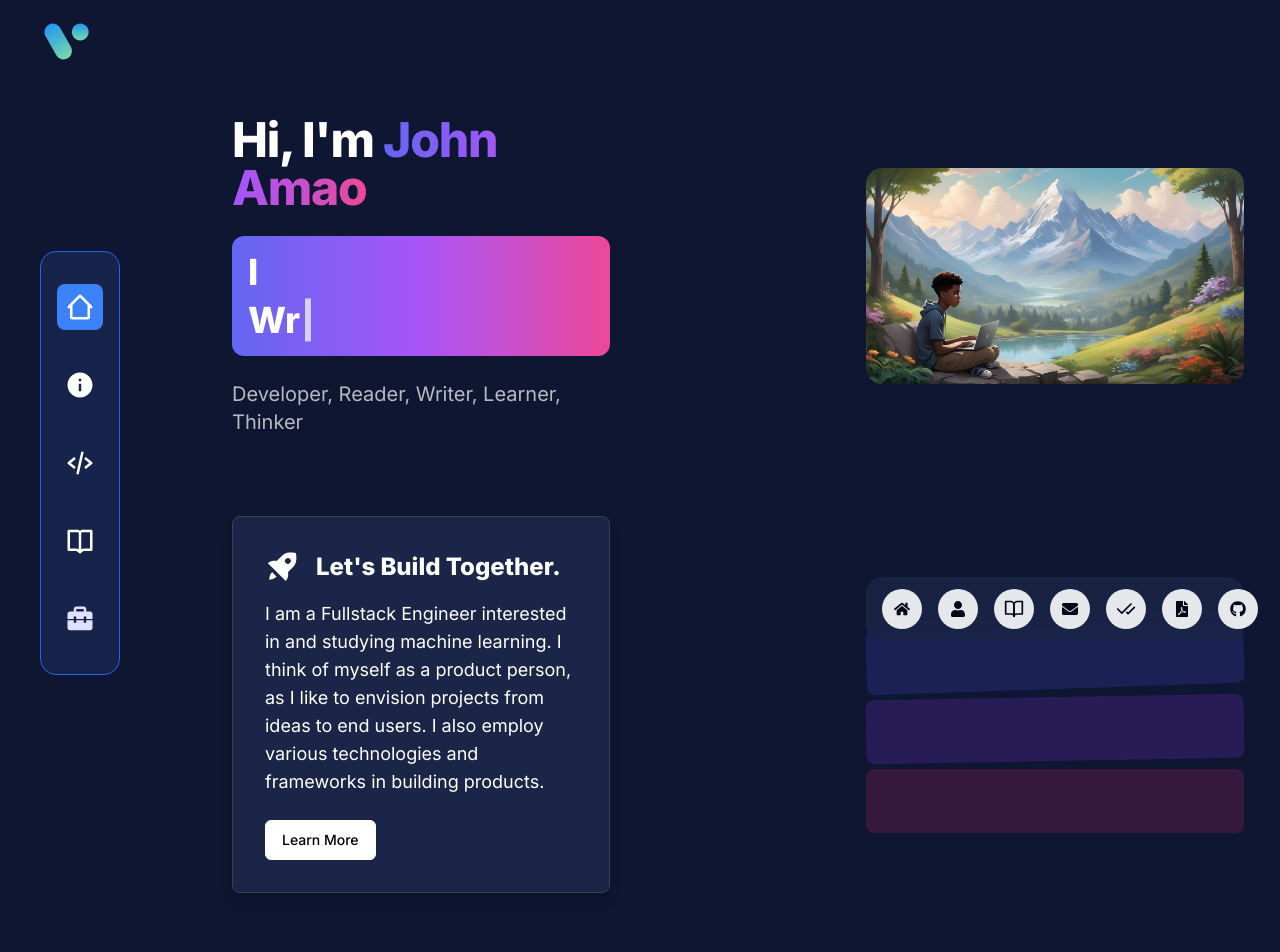
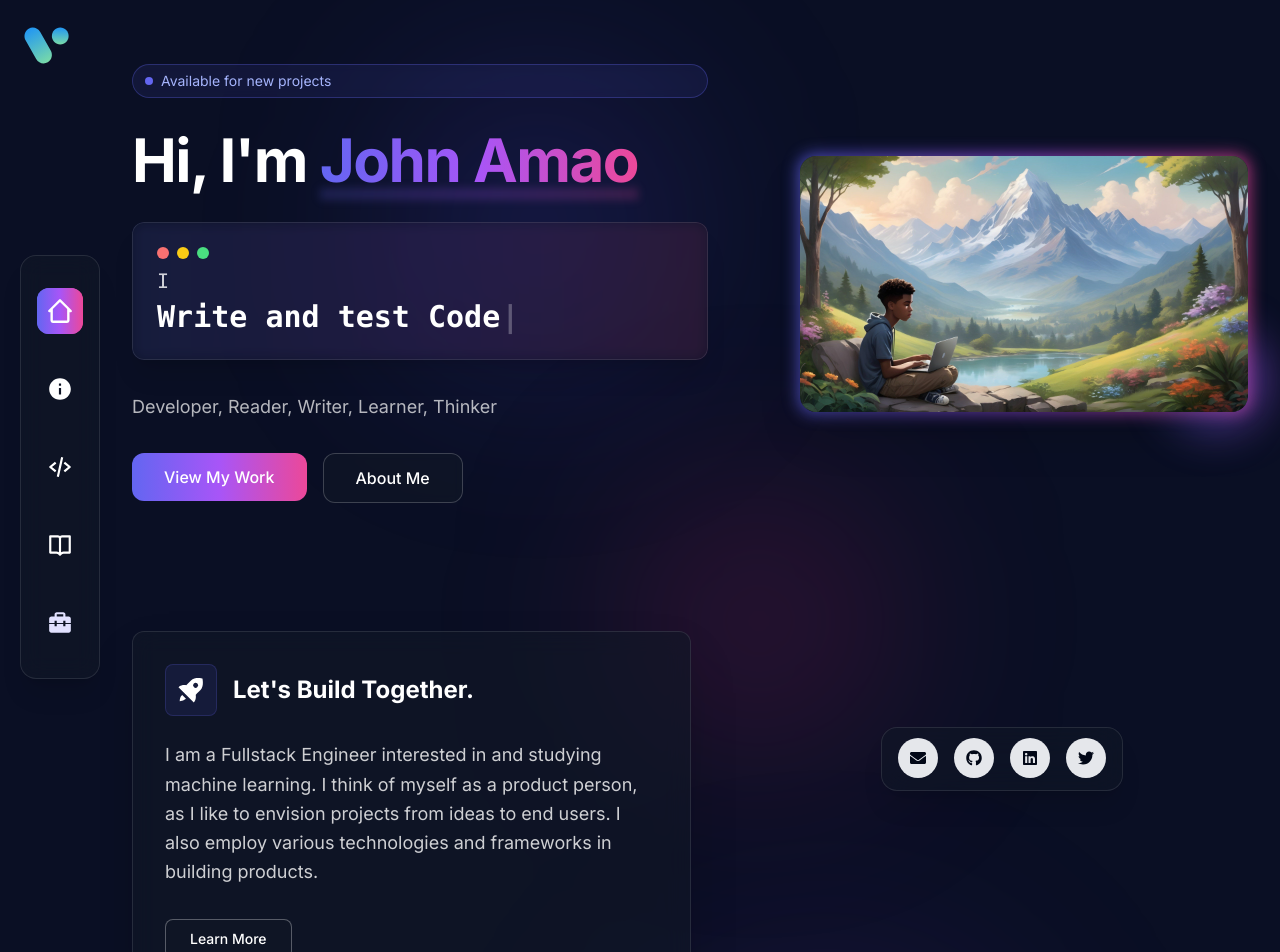
Before and after one commit to JOHN-AMAO/Portfolio, a Next.js app: page / in a window 1280 px wide. Shown: the top 952 px of the page. Built offline with nearby package versions, Linux system fonts and the light colour scheme.

Commit message:
updates to homepage

```diff
--- /dev/null
+++ b/app/(routes)/test/page.tsx
@@ -0,0 +1,13 @@
+import React from 'react'
+
+const page = () => {
+  return (
+    <div>
+      <>
+      test
+      </>
+    </div>
+  )
+}
+
+export default page
--- a/app/layout.tsx
+++ b/app/layout.tsx
@@ -30,8 +30,8 @@ export default function RootLayout({
 }>) {
   return (
     <html lang='en'>
-      <body className={`${inter.className}  m-5 bg-[#0e1631] mb-5`}>
-        <div className='flex flex-row '>
+      <body className={`${inter.className} bg-[#0a0f24]`}>
+        <div className='flex flex-row min-h-screen'>
           <DesktopSidebar />
           {children}
           <Analytics />
--- a/app/page.tsx
+++ b/app/page.tsx
@@ -5,53 +5,121 @@ import Link from "next/link";
 import { Button } from "@/components/ui/button";
 import { useState, useEffect } from "react";
 import { FloatingDock } from "@/components/ui/floating-dock";
-import { FaHome, FaUser, FaBlog, FaEnvelope, FaRProject, FaFilePdf, FaGithub, FaLinkedin, FaTwitter } from "react-icons/fa";
+import { FaEnvelope, FaGithub, FaLinkedin, FaTwitter } from "react-icons/fa";
 import { motion } from "framer-motion";
-import { BookOpen, CheckCheck } from "lucide-react";
 
 export default function Home() {
-  const [isHovered, setIsHover] = useState(false);
+  const [isHovered, setIsHovered] = useState(false);
   const [isMobileDockOpen, setIsMobileDockOpen] = useState(false);
+  const [scrollY, setScrollY] = useState(0);
 
-  const items = [
-    { title: "Home", icon: <FaHome />, href: "/" },
-    { title: "About", icon: <FaUser />, href: "/about" },
-    { title: "Blog", icon: <BookOpen />, href: "/blog" },
-    { title: "Contact", icon: <FaEnvelope />, href: "mailto:amaojohn767@gmail.com" },
-    { title: "Projects", icon: <CheckCheck />, href: "/projects" },
-    { title: "Resume", icon: <FaFilePdf />, href: "/resume" },
+  const socialLinks = [
+    { title: "Mail", icon: <FaEnvelope />, href: "mailto:amaojohn767@gmail.com" },
     { title: "Github", icon: <FaGithub />, href: "https://github.com/JOHN-AMAO" },
     { title: "LinkedIn", icon: <FaLinkedin />, href: "https://www.linkedin.com/in/john-amao-7352631b7/" },
     { title: "X", icon: <FaTwitter />, href: "https://x.com/JOHNAMAO4" },
   ];
 
   useEffect(() => {
+    const handleScroll = () => {
+      setScrollY(window.scrollY);
+    };
+
+    window.addEventListener("scroll", handleScroll);
+    return () => window.removeEventListener("scroll", handleScroll);
+  }, []);
+
+  useEffect(() => {
     if (isMobileDockOpen) {
-      document.body.style.backgroundColor = "black";
-      document.body.style.transition = "background-color 0.3s ease";
+      document.body.style.backgroundColor = "rgba(10, 15, 36, 0.9)";
+      document.body.style.backdropFilter = "blur(8px)";
+      document.body.style.transition = "background-color 0.3s ease, backdrop-filter 0.3s ease";
     } else {
       document.body.style.backgroundColor = "";
+      document.body.style.backdropFilter = "";
     }
 
     return () => {
       document.body.style.backgroundColor = "";
+      document.body.style.backdropFilter = "";
       document.body.style.transition = "";
     };
   }, [isMobileDockOpen]);
 
+  // Animation variants
+  const fadeIn = {
+    hidden: { opacity: 0, y: 20 },
+    visible: (i: number) => ({
+      opacity: 1,
+      y: 0,
+      transition: {
+        delay: i * 0.15,
+        duration: 0.5,
+      },
+    }),
+  };
+
   return (
-    <main className={`bg-[#0e1631] min-h-screen md:ml-24 transition-colors duration-300 ${isMobileDockOpen ? 'bg-black' : ''}`}>
-      <div className='container mx-auto px-4 py-12 md:py-20 lg:py-24'>
-        <div className='grid grid-cols-1 lg:grid-cols-2 gap-12 lg:gap-64 items-center'>
-          <div className='flex flex-col gap-6 max-w-xl'>
-            <h1 className='text-white text-3xl md:text-4xl lg:text-5xl font-extrabold tracking-tight leading-tight'>
-              Hi, I&apos;m{" "}
-              <span className='bg-gradient-to-r from-indigo-500 via-purple-500 to-pink-500 text-transparent bg-clip-text'>
+    <main className="min-h-screen relative overflow-hidden w-full flex-1">
+      {/* Background elements */}
+      <div className="absolute inset-0 -z-10 bg-[#0a0f24]">
+        <div className="absolute top-20 left-1/4 w-72 h-72 rounded-full bg-indigo-600/20 blur-[100px]" />
+        <div className="absolute bottom-40 right-1/4 w-80 h-80 rounded-full bg-purple-600/20 blur-[120px]" />
+        <div className="absolute top-1/3 right-1/3 w-64 h-64 rounded-full bg-pink-600/20 blur-[100px]" />
+      </div>
+
+      {/* Grid pattern overlay */}
+      <div className="absolute inset-0 -z-5 bg-[url('/grid-pattern.svg')] bg-repeat opacity-[0.02]" />
+
+      <div className="mx-auto px-4 sm:px-6 md:px-8 py-16 relative z-10 w-full max-w-7xl">
+        {/* Hero Section */}
+        <motion.div
+          initial="hidden"
+          animate="visible"
+          className="flex flex-col lg:flex-row items-center justify-between gap-12 mb-32 mx-auto max-w-6xl"
+        >
+          {/* Left Column - Text Content */}
+          <div className="flex flex-col gap-8 lg:max-w-xl w-full">
+            <motion.div
+              custom={0}
+              variants={fadeIn}
+              className="inline-flex items-center px-3 py-1.5 rounded-full border border-indigo-500/30 bg-indigo-500/10 text-indigo-300 text-sm backdrop-blur-sm"
+            >
+              <span className="relative flex h-2 w-2 mr-2">
+                <span className="animate-ping absolute inline-flex h-full w-full rounded-full bg-indigo-400 opacity-75"></span>
+                <span className="relative inline-flex rounded-full h-2 w-2 bg-indigo-500"></span>
+              </span>
+              Available for new projects
+            </motion.div>
+
+            <motion.h1
+              custom={1}
+              variants={fadeIn}
+              className="text-white text-5xl md:text-6xl font-bold tracking-tight leading-tight"
+            >
+              Hi, I'm{" "}
+              <span className="relative">
+                <span className="bg-gradient-to-r from-indigo-500 via-purple-500 to-pink-500 text-transparent bg-clip-text relative z-10">
                   John Amao
                 </span>
-            </h1>
-            <div className='p-4 rounded-xl bg-gradient-to-r from-indigo-500 via-purple-500 to-pink-500 text-white text-2xl md:text-3xl lg:text-4xl font-extrabold'>
-              <div className='mb-2'>I</div>
+                <span className="absolute -bottom-1 left-0 h-3 w-full bg-gradient-to-r from-indigo-500/20 via-purple-500/20 to-pink-500/20 blur-sm -z-0"></span>
+              </span>
+            </motion.h1>
+
+            <motion.div
+              custom={2}
+              variants={fadeIn}
+              className="relative rounded-xl shadow-xl overflow-hidden"
+            >
+              <div className="absolute inset-0 bg-gradient-to-r from-indigo-500 via-purple-500 to-pink-500 opacity-20 blur-sm"></div>
+              <div className="backdrop-blur-sm bg-gray-900/40 border border-white/10 p-6 rounded-xl relative z-10">
+                <div className="flex items-center gap-2 mb-2">
+                  <div className="h-3 w-3 rounded-full bg-red-400"></div>
+                  <div className="h-3 w-3 rounded-full bg-yellow-400"></div>
+                  <div className="h-3 w-3 rounded-full bg-green-400"></div>
+                </div>
+                <div className="mb-1 text-white/80 text-xl font-mono">I</div>
+                <div className="text-white text-2xl md:text-3xl font-bold font-mono">
                   <Typewriter
                     options={{
                       strings: [
@@ -62,93 +130,169 @@ export default function Home() {
                       ],
                       autoStart: true,
                       loop: true,
+                      delay: 50,
+                      deleteSpeed: 30,
                     }}
                   />
                 </div>
-            <p className='text-white opacity-70 text-lg md:text-xl'>
+              </div>
+            </motion.div>
+
+            <motion.p
+              custom={3}
+              variants={fadeIn}
+              className="text-white/70 text-lg leading-relaxed"
+            >
               Developer, Reader, Writer, Learner, Thinker
-            </p>
+            </motion.p>
+
+            <motion.div
+              custom={4}
+              variants={fadeIn}
+              className="flex gap-4"
+            >
+              <Link href="/projects">
+                <Button className="bg-gradient-to-r from-indigo-500 via-purple-500 to-pink-500 text-white hover:shadow-lg hover:shadow-indigo-500/20 transition-all duration-300 rounded-xl px-8 py-6 text-base font-medium">
+                  View My Work
+                </Button>
+              </Link>
+              <Link href="/about">
+                <Button variant="outline" className="bg-gray-900/60 border-white/20 text-white hover:bg-white/10 hover:border-white/30 transition-all duration-300 rounded-xl px-8 py-6 text-base font-medium backdrop-blur-sm">
+                  About Me
+                </Button>
+              </Link>
+            </motion.div>
           </div>
-          <div className='flex justify-center lg:justify-end'>
+
+          {/* Right Column - Image */}
+          <motion.div
+            custom={1}
+            variants={fadeIn}
+            style={{
+              perspective: '1000px',
+              transform: `translateY(${scrollY * 0.1}px)`,
+            }}
+            className="w-full lg:max-w-md relative"
+          >
+            <div className="absolute -inset-0.5 bg-gradient-to-r from-indigo-500 via-purple-500 to-pink-500 rounded-2xl blur opacity-70"></div>
+            <div className="absolute inset-0 rounded-2xl bg-gray-900/80 backdrop-blur-sm"></div>
             <Image
-              className='rounded-2xl w-full max-w-md h-auto'
-              src='/aime.jpeg'
-              alt='a landscape picture of me'
-              width={400}
-              height={300}
+              className="rounded-2xl w-full h-auto relative z-10 shadow-2xl transform transition-transform duration-500 hover:scale-[1.02]"
+              src="/aime.jpeg"
+              alt="a landscape picture of me"
+              width={500}
+              height={350}
+              priority
+              style={{
+                transformStyle: 'preserve-3d',
+                transform: `rotateY(${scrollY * 0.01}deg) rotateX(${scrollY * -0.01}deg)`,
+              }}
+            />
+            <div className="absolute -bottom-4 -right-4 w-24 h-24 rounded-full bg-gradient-to-r from-indigo-500 to-purple-500 blur-xl opacity-60 z-0"></div>
+          </motion.div>
+        </motion.div>
+
+        {/* About Section */}
+        <motion.div
+          initial={{ opacity: 0, y: 40 }}
+          animate={{ opacity: 1, y: 0 }}
+          transition={{ duration: 0.6, delay: 0.3 }}
+          className="flex flex-col lg:flex-row gap-16 items-start mx-auto max-w-6xl"
+        >
+          {/* Left Column - About Card */}
+          <div
+            className="bg-gray-900/60 backdrop-blur-md border border-white/10 rounded-xl shadow-2xl p-8 transition-all duration-500 hover:border-indigo-500/30 group flex-1 relative overflow-hidden"
+            onMouseEnter={() => setIsHovered(true)}
+            onMouseLeave={() => setIsHovered(false)}
+          >
+            {/* Decorative elements */}
+            <div className="absolute -top-20 -right-20 w-40 h-40 bg-indigo-500/20 rounded-full blur-xl opacity-0 group-hover:opacity-100 transition-opacity duration-700"></div>
+            <div className="absolute -bottom-20 -left-20 w-40 h-40 bg-purple-500/20 rounded-full blur-xl opacity-0 group-hover:opacity-100 transition-opacity duration-700"></div>
+
+            <div className="flex items-center gap-4 mb-6 relative z-10">
+              <div className="p-2.5 rounded-lg bg-indigo-500/10 border border-indigo-500/20">
+                <Image
+                  className={`transition-all duration-500 ${
+                    isHovered ? 'rotate-[360deg]' : ''
+                  }`}
+                  src="/rocket.svg"
+                  width={30}
+                  height={30}
+                  alt="rocket icon"
                 />
               </div>
-        </div>
-        <div className='grid grid-cols-1 lg:grid-cols-2 gap-12 lg:gap-64 items-center mt-12 md:mt-16 lg:mt-20'>
-          <div
-            className='bg-[#1a2547] border border-gray-700 rounded-lg shadow-lg p-6 lg:p-8 transition-all duration-300 hover:shadow-xl max-w-3xl mx-auto'
-            onMouseEnter={() => setIsHover(true)}
-            onMouseLeave={() => setIsHover(false)}
-          >
-            <div className='flex items-center gap-4 mb-4'>
-              <Image
-                className={`transition-all duration-500 ${
-                  isHovered ? 'rotate-45 translate-x-80 ' : ''
-                }`}
-                src='/rocket.svg'
-                width={35}
-                height={35}
-                alt='rocket icon'
-              />
-              <h2 className={`text-2xl text-white font-extrabold transition-opacity duration-300 ${
-                isHovered ? 'opacity-0' : 'opacity-100'
+              <h2 className={`text-2xl text-white font-bold transition-all duration-300 ${
+                isHovered ? 'text-transparent bg-clip-text bg-gradient-to-r from-indigo-400 to-purple-500' : ''
               }`}>
                 Let&apos;s Build Together.
               </h2>
             </div>
-            <p className='mb-6 text-white text-lg'>
+
+            <p className="mb-8 text-white/80 text-lg leading-relaxed">
               I am a Fullstack Engineer interested in and studying machine
               learning. I think of myself as a product person, as I like to
               envision projects from ideas to end users. I also employ
               various technologies and frameworks in building products.
             </p>
-            <Link href='/about'>
-              <Button variant='outline' className='text-black border-white hover:bg-white hover:text-[#0e1631]'>
+
+            <Link href="/about">
+              <Button
+                variant="outline"
+                className="text-white bg-gray-900/60 border-white/30 hover:bg-gradient-to-r hover:from-indigo-500 hover:to-purple-500 hover:border-transparent hover:text-white font-medium px-6 py-2.5 rounded-lg transition-all duration-300"
+              >
                 Learn More
               </Button>
             </Link>
+
+
           </div>
-          <div className="relative h-64">
-            <motion.div
-              className="absolute bottom-0 left-0 right-0 z-0"
-              initial={{ y: -20, opacity: 0 }}
-              animate={{ y: 0, opacity: 1 }}
-              transition={{ duration: 0.5 }}
-            >
-              <motion.div
-                className="h-16 bg-indigo-600 opacity-20 rounded-lg transform -rotate-2 mb-2"
 
-              ></motion.div>
-              <motion.div
-                className="h-16 bg-purple-600 opacity-20 rounded-lg transform -rotate-1 mb-2"
-                whileHover={{ rotate: 0, scale: 1.05 }}
-                transition={{ duration: 0.3 }}
-              ></motion.div>
-              <motion.div
-                className="h-16 bg-pink-600 opacity-20 rounded-lg"
-                whileHover={{ scale: 1.05 }}
-                transition={{ duration: 0.3 }}
-              ></motion.div>
-            </motion.div>
-            <motion.div
-              initial={{ y: -20, opacity: 0 }}
-              animate={{ y: 0, opacity: 1 }}
-              transition={{ duration: 0.5 }}
-            >
+          {/* Right Column - Social Links */}
+          <div className="flex-1 flex justify-center items-center h-64">
             <FloatingDock
-                items={items}
-                desktopClassName="hidden md:flex bg-[#1a2547] bg-opacity-90 backdrop-blur-sm z-10 relative"
-                mobileClassName="flex md:hidden bg-opacity-90 backdrop-blur-sm z-10 relative"
+              items={socialLinks}
+              desktopClassName="hidden md:flex bg-gray-900/50 border border-white/10 backdrop-blur-lg z-10 relative shadow-xl"
+              mobileClassName="flex md:hidden bg-gray-900/50 border border-white/10 backdrop-blur-lg z-10 relative shadow-xl"
               onOpenChange={setIsMobileDockOpen}
             />
+          </div>
         </motion.div>
+
+        {/* Skills Section */}
+        <motion.div
+          initial={{ opacity: 0, y: 40 }}
+          animate={{ opacity: 1, y: 0 }}
+          transition={{ duration: 0.6, delay: 0.6 }}
+          className="mt-32"
+        >
+          <div className="text-center mb-16">
+            <h2 className="text-3xl md:text-4xl font-bold text-white mb-6">
+              <span className="text-transparent bg-clip-text bg-gradient-to-r from-indigo-400 to-purple-500">
+                Skills & Technologies
+              </span>
+            </h2>
+            <p className="text-white/60 max-w-2xl mx-auto text-lg">
+              The tools and technologies I use to bring ideas to life
+            </p>
           </div>
+
+          <div className="grid grid-cols-2 sm:grid-cols-3 md:grid-cols-4 gap-4 sm:gap-6 mx-auto max-w-5xl">
+            {['React', 'TypeScript', 'Node.js', 'Next.js'].map((skill, i) => (
+              <motion.div
+                key={skill}
+                initial={{ opacity: 0, y: 20 }}
+                animate={{ opacity: 1, y: 0 }}
+                transition={{ duration: 0.4, delay: 0.1 * i }}
+                className="bg-gray-900/40 backdrop-blur-sm border border-white/10 rounded-xl p-6 flex flex-col items-center justify-center hover:border-indigo-500/30 transition-all duration-300 group"
+              >
+                <div className="w-12 h-12 mb-4 rounded-lg bg-indigo-500/10 flex items-center justify-center group-hover:bg-indigo-500/20 transition-colors duration-300">
+                  <span className="text-2xl text-indigo-400">{skill.charAt(0)}</span>
                 </div>
+                <h3 className="text-white font-medium">{skill}</h3>
+              </motion.div>
+            ))}
+          </div>
+        </motion.div>
       </div>
     </main>
   );
--- a/components/DesktopSidebar.tsx
+++ b/components/DesktopSidebar.tsx
@@ -3,10 +3,12 @@ import { useEffect, useState } from "react";
 import Link from "next/link";
 import Image from "next/image";
 import { usePathname } from "next/navigation";
+import { motion } from "framer-motion";
 
 const DesktopSidebar = () => {
   const pathname = usePathname();
   const [activeLink, setActiveLink] = useState(pathname);
+  const [hoveredLink, setHoveredLink] = useState<string | null>(null);
 
   useEffect(() => {
     setActiveLink(pathname);
@@ -28,33 +30,85 @@ const DesktopSidebar = () => {
   };
 
   return (
-    <div className='hidden lg:inline-block'>
+    <div className='hidden lg:inline-block relative'>
+
+      <div className="relative ml-[20px] mt-6">
+
+        <motion.div
+          initial={{ opacity: 0, y: -10 }}
+          animate={{ opacity: 1, y: 0 }}
+          transition={{ duration: 0.5 }}
+          className="relative"
+        >
           <Image
-        className='ml-[20px]'
+            className='relative z-10 transition-transform duration-300 hover:scale-110'
             src='/logo.svg'
             width={50}
             height={50}
             alt='my logo'
           />
-      <div className='flex flex-col gap-4 justify-center h-screen ml-5 w-20'>
-        <div className='flex flex-col gap-8 bg-[#16234b] rounded-2xl border px-4 py-8 border-blue-600'>
-          {links.map((link) => (
+        </motion.div>
+      </div>
+
+      <div className='flex flex-col gap-4 justify-center h-screen ml-5'>
+        {/* Sidebar container with glass morphism and light beams */}
+        <div className='relative'>
+
+          <motion.div
+            initial={{ opacity: 0, x: -10 }}
+            animate={{ opacity: 1, x: 0 }}
+            transition={{ duration: 0.5, delay: 0.1 }}
+            className='relative flex flex-col gap-8 backdrop-blur-md bg-gray-900/60 rounded-2xl border border-white/10 px-4 py-8 shadow-xl w-20'
+          >
+            {links.map((link, index) => (
+              <motion.div
+                key={link.href}
+                initial={{ opacity: 0, x: -20 }}
+                animate={{ opacity: 1, x: 0 }}
+                transition={{ duration: 0.3, delay: index * 0.1 + 0.2 }}
+                onMouseEnter={() => setHoveredLink(link.href)}
+                onMouseLeave={() => setHoveredLink(null)}
+                className="relative"
+              >
+                {hoveredLink === link.href && (
+                  <motion.div
+                    layoutId="hoverEffect"
+                    className="absolute -inset-1 bg-gradient-to-r from-indigo-500/20 via-purple-500/20 to-pink-500/20 rounded-xl blur-sm"
+                    initial={{ opacity: 0 }}
+                    animate={{ opacity: 1 }}
+                    exit={{ opacity: 0 }}
+                  />
+                )}
+
                 <Link
-              key={link.href}
                   href={link.href}
-              className={`rounded-lg p-2 transition-colors duration-200 ${
-                isActive(link.href) ? "bg-blue-500" : "hover:bg-blue-400/20"
+                  className={`relative z-10 rounded-xl p-2.5 transition-all duration-200 flex items-center justify-center ${
+                    isActive(link.href)
+                      ? "bg-gradient-to-r from-indigo-500 via-purple-500 to-pink-500"
+                      : "hover:bg-gray-800/50"
                   }`}
                 >
+                  {isActive(link.href) && (
+                    <motion.div
+                      layoutId="activeIndicator"
+                      className="absolute inset-0 rounded-xl bg-gradient-to-r from-indigo-500 via-purple-500 to-pink-500"
+                      transition={{ type: "spring", bounce: 0.2, duration: 0.6 }}
+                    />
+                  )}
+
+                  <div className={`relative z-10 ${isActive(link.href) ? "text-white" : "text-gray-400"}`}>
                     <Image
-                className='transition rounded'
+                      className={`transition-all duration-300 rounded ${isActive(link.href) ? "scale-110" : ""}`}
                       src={link.icon}
                       alt={link.alt}
                       width={30}
                       height={30}
                     />
+                  </div>
                 </Link>
+              </motion.div>
             ))}
+          </motion.div>
         </div>
       </div>
     </div>
--- a/package.json
+++ b/package.json
@@ -25,6 +25,9 @@
     "@radix-ui/react-dropdown-menu": "^2.0.6",
     "@radix-ui/react-slot": "^1.0.2",
     "@radix-ui/react-toast": "^1.1.5",
+    "@react-three/drei": "^10.0.7",
+    "@react-three/fiber": "^9.1.2",
+    "@react-three/rapier": "^2.1.0",
     "@tabler/icons-react": "^3.15.0",
     "@types/react-vertical-timeline-component": "^3.3.6",
     "@uploadthing/react": "^6.4.4",
@@ -36,6 +39,7 @@
     "crypto-js": "^4.2.0",
     "framer-motion": "^11.5.4",
     "lucide-react": "^0.350.0",
+    "meshline": "^3.3.1",
     "next": "14.1.3",
     "react": "^18",
     "react-dom": "^18",
@@ -47,6 +51,7 @@
     "react-vertical-timeline-component": "^3.6.0",
     "tailwind-merge": "^2.5.2",
     "tailwindcss-animate": "^1.0.7",
+    "three": "^0.176.0",
     "typewriter-effect": "^2.19.1",
     "uploadthing": "^6.9.0",
     "zod": "^3.22.4"
```
Also changed, not shown: public/grid-pattern.svg (added), 1 other file (tests, documents, lock files or other folders). Lines whose indentation alone changed are shown as unchanged.
